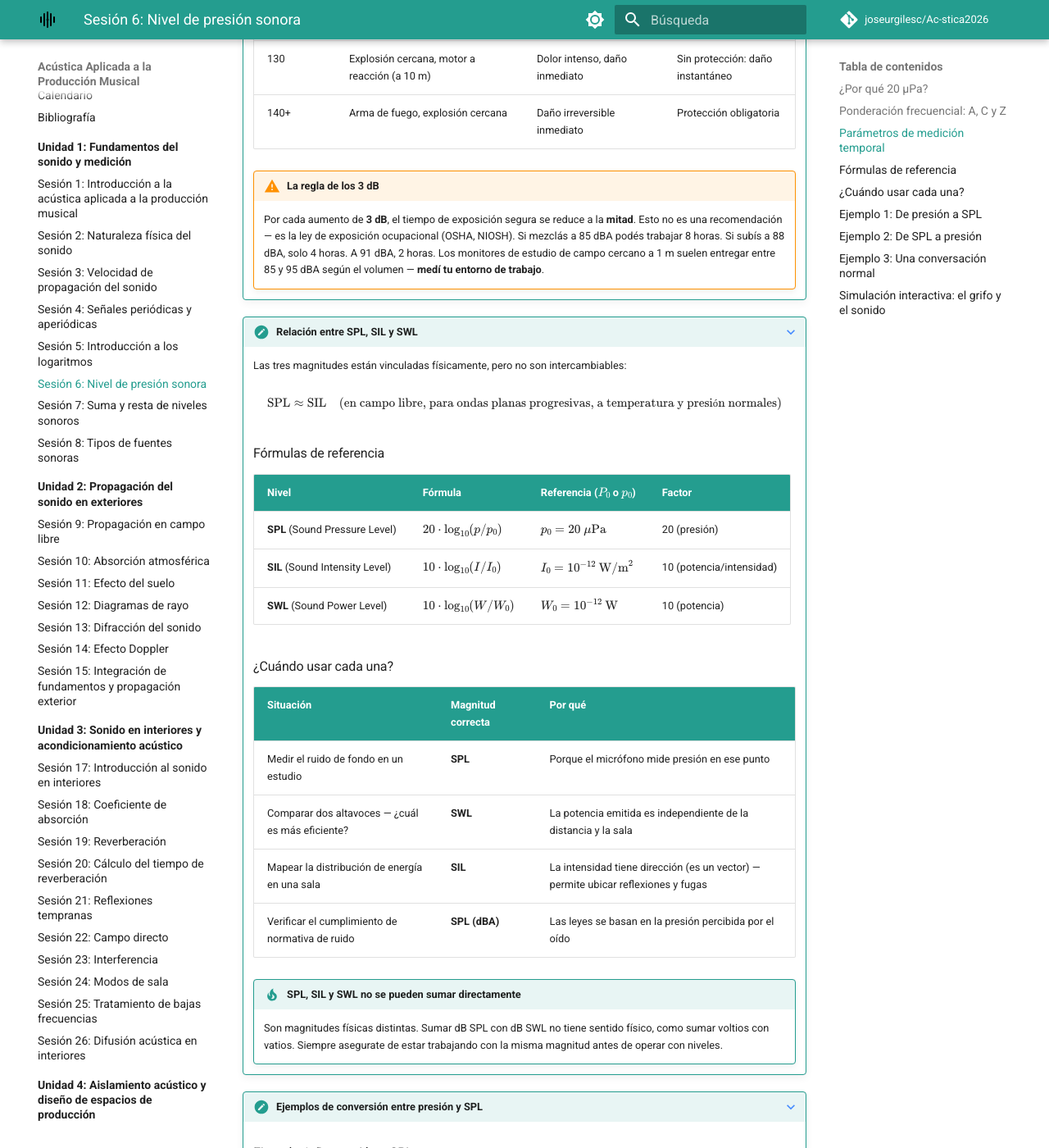
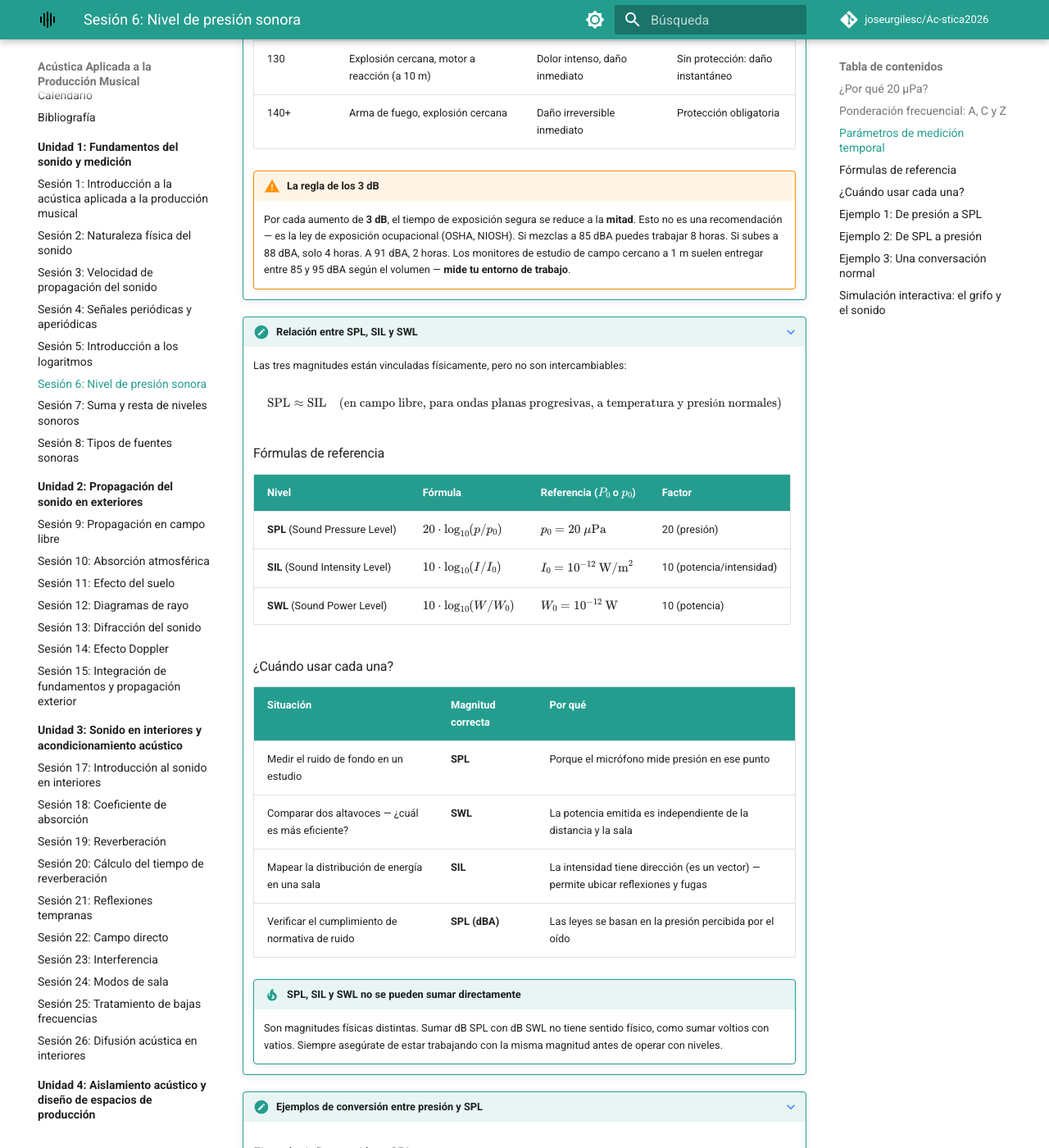
Before and after one commit to joseurgilesc/Ac-stica2026, an MkDocs documentation site: the page built from docs/unidades/U-1-fundamentos-medicion/sesion-06/index.md, in a window 1280 px wide and 1400 px high, scrolled down 4838 px. Shown: the whole window at 82% size. Built offline with MkDocs 1.6.1 and Material for MkDocs 9.7.7, drawn with Linux system fonts in a browser that asks for light colours; nearby versions of some CDN libraries; comment, search, counter and statistics services are not loaded; some of the changed text lies outside the part shown.

Commit message:
Corregir argentinismos en sesión 6

```diff
--- a/docs/unidades/U-1-fundamentos-medicion/sesion-06/index.md
+++ b/docs/unidades/U-1-fundamentos-medicion/sesion-06/index.md
@@ -135,7 +135,7 @@
     | 140+ | Arma de fuego, explosión cercana | Daño irreversible inmediato | Protección obligatoria |
 
     !!! warning "La regla de los 3 dB"
-        Por cada aumento de **3 dB**, el tiempo de exposición segura se reduce a la **mitad**. Esto no es una recomendación — es la ley de exposición ocupacional (OSHA, NIOSH). Si mezclás a 85 dBA podés trabajar 8 horas. Si subís a 88 dBA, solo 4 horas. A 91 dBA, 2 horas. Los monitores de estudio de campo cercano a 1 m suelen entregar entre 85 y 95 dBA según el volumen — **medí tu entorno de trabajo**.
+        Por cada aumento de **3 dB**, el tiempo de exposición segura se reduce a la **mitad**. Esto no es una recomendación — es la ley de exposición ocupacional (OSHA, NIOSH). Si mezclas a 85 dBA puedes trabajar 8 horas. Si subes a 88 dBA, solo 4 horas. A 91 dBA, 2 horas. Los monitores de estudio de campo cercano a 1 m suelen entregar entre 85 y 95 dBA según el volumen — **mide tu entorno de trabajo**.
 
 ???+ note "Relación entre SPL, SIL y SWL"
 
@@ -163,7 +163,7 @@
     | Verificar el cumplimiento de normativa de ruido | **SPL (dBA)** | Las leyes se basan en la presión percibida por el oído |
 
     !!! tip "SPL, SIL y SWL no se pueden sumar directamente"
-        Son magnitudes físicas distintas. Sumar dB SPL con dB SWL no tiene sentido físico, como sumar voltios con vatios. Siempre asegurate de estar trabajando con la misma magnitud antes de operar con niveles.
+        Son magnitudes físicas distintas. Sumar dB SPL con dB SWL no tiene sentido físico, como sumar voltios con vatios. Siempre asegúrate de estar trabajando con la misma magnitud antes de operar con niveles.
 
 ???+ note "Ejemplos de conversión entre presión y SPL"
 
```
Also changed, not shown: other parts of docs/unidades/U-1-fundamentos-medicion/sesion-06/index.md (+2 -2 lines).
